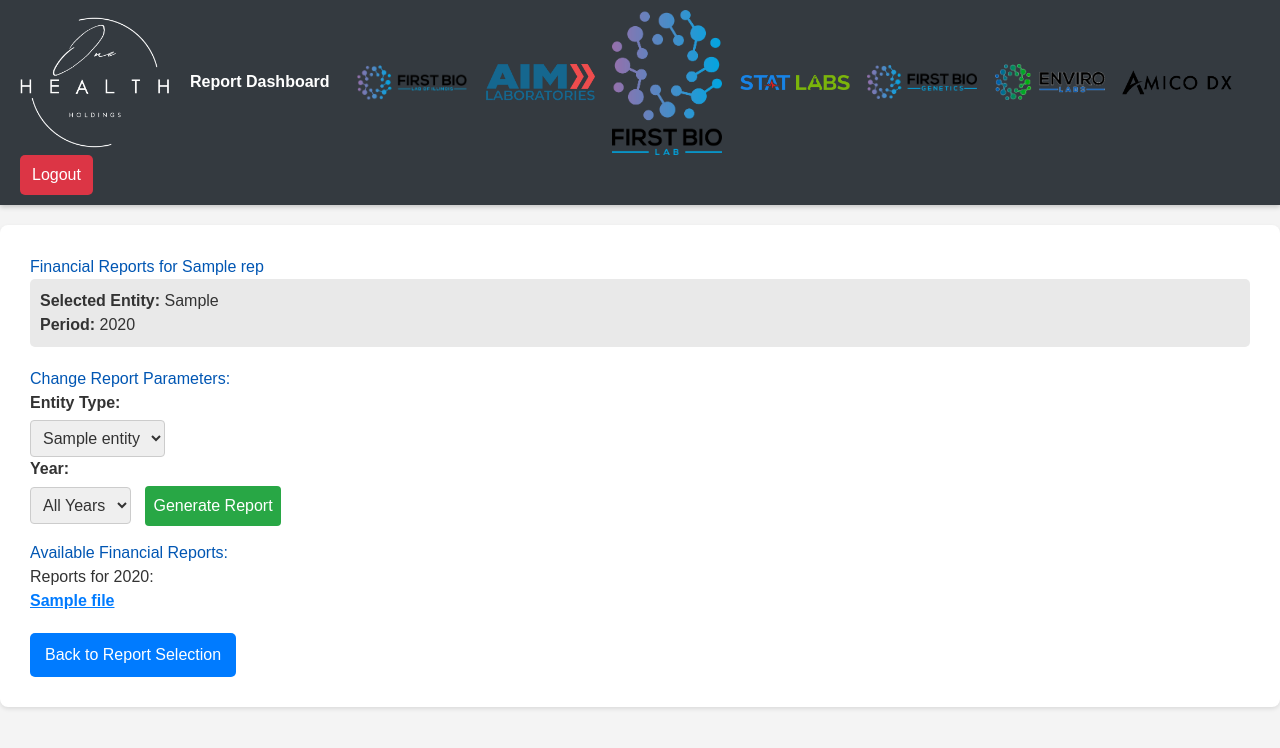
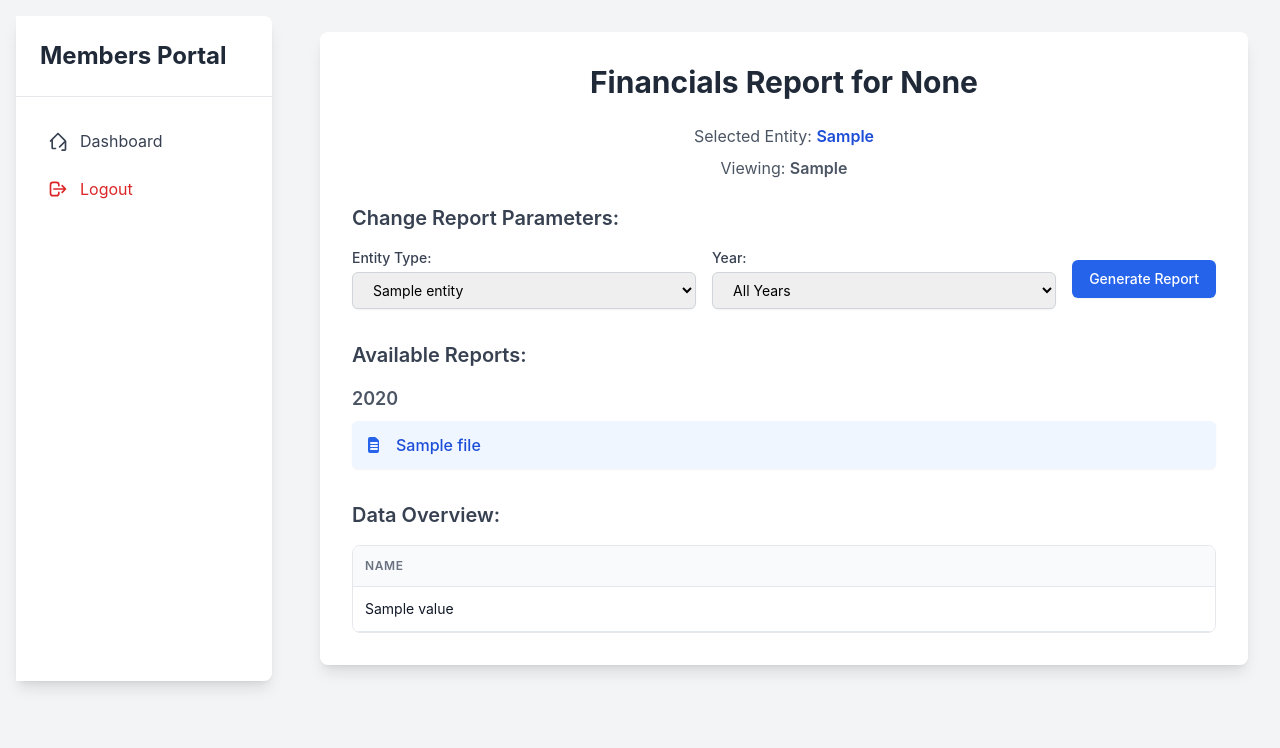
Before and after one commit to drsdass/Members_portal, a Flask app: template templates/dashboard.html in a window 1280 px wide. Shown: the top 748 px of the page. Run offline with Flask 3, Linux system fonts and the light colour scheme; the template is opened without the code that fills it: most values are stand-ins (such as "Sample title", 1, 10 or a date in 2020); parts of the project's set-up code (start-up, migrations or seed data) failed here and were passed over; some libraries are stand-ins or nearby versions.

Commit message:
Update dashboard.html

```diff
--- a/templates/dashboard.html
+++ b/templates/dashboard.html
@@ -3,247 +3,109 @@
 <head>
     <meta charset="UTF-8">
     <meta name="viewport" content="width=device-width, initial-scale=1.0">
-    <title>Dashboard for {{ rep }}</title>
+    <title>Dashboard - Financials</title>
     <script src="https://cdn.tailwindcss.com"></script>
     <style>
-        /* Embed custom styles here since no external style.css */
-        body {
-            font-family: Arial, sans-serif;
-            margin: 0;
-            background-color: #f4f4f4;
-            color: #333;
-        }
-        .container {
-            background-color: #fff;
-            padding: 30px;
-            border-radius: 8px;
-            box-shadow: 0 2px 4px rgba(0, 0, 0, 0.1);
-            max-width: 90%;
-            margin: 20px auto;
-        }
-        h1, h2 {
-            color: #0056b3;
-        }
-        .report-info {
-            margin-bottom: 20px;
-            padding: 10px;
-            background-color: #e9e9e9;
-            border-radius: 5px;
-        }
-        table {
-            width: 100%;
-            border-collapse: collapse;
-            margin-top: 20px;
-        }
-        th, td {
-            border: 1px solid #ddd;
-            padding: 8px;
-            text-align: left;
-        }
-        th {
-            background-color: #0056b3;
-            color: white;
-            font-size: 0.9em;
-        }
-        tr:nth-child(even) {
-            background-color: #f2f2f2;
-        }
-        .no-data {
-            text-align: center;
-            padding: 20px;
-            color: #888;
-        }
-        .back-link, .logout-link {
-            display: inline-block;
-            margin-top: 20px;
-            padding: 10px 15px;
-            background-color: #007bff;
-            color: white;
-            text-decoration: none;
-            border-radius: 5px;
-            transition: background-color 0.3s ease;
-        }
-        .back-link:hover, .logout-link:hover {
-            background-color: #0056b3;
-        }
-        .form-group {
-            margin-bottom: 15px;
-        }
-        .form-group label {
-            display: block;
-            margin-bottom: 5px;
-            font-weight: bold;
-        }
-        .form-group select, .form-group input[type="submit"] {
-            width: auto;
-            padding: 8px;
-            border: 1px solid #ccc;
-            border-radius: 4px;
-            box-sizing: border-box;
-            margin-right: 10px;
-        }
-        .form-group input[type="submit"] {
-            background-color: #28a745;
-            color: white;
-            border: none;
-            cursor: pointer;
-            transition: background-color 0.3s ease;
-        }
-        .form-group input[type="submit"]:hover {
-            background-color: #218838;
-        }
-
-        /* Styles for the main logo */
-        .logo-img {
-            max-width: 150px; /* Keep prominent size */
-            height: auto;
-            margin-right: 20px; /* Increased margin for separation */
-            opacity: 1.0;
-        }
-
-        /* Styles for secondary logos */
-        .secondary-logo-img {
-            max-width: 110px; /* Made a bit larger (from 90px to 110px) */
-            height: auto;
-            opacity: 1.0;
-        }
-
-        /* Navbar styles */
-        .navbar {
-            background-color: #343a40 !important;
-            padding: 10px 20px;
-            box-shadow: 0 2px 5px rgba(0, 0, 0, 0.2);
-            display: flex;
-            align-items: center;
-            justify-content: space-between; /* Distribute items: left, center, right */
-            flex-wrap: wrap; /* Allow wrapping on smaller screens */
-        }
-
-        .navbar-left {
-            display: flex;
-            align-items: center;
-        }
-
-        .navbar-brand {
-            color: #fff !important;
-            font-weight: bold;
-            display: flex;
-            align-items: center;
-            text-decoration: none;
-        }
-
-        .navbar-brand:hover {
-            color: #f8f9fa !important;
-        }
-
-        /* Container for secondary logos */
-        .navbar-secondary-logos {
-            display: flex;
-            flex-grow: 1; /* Allow this section to take available space */
-            justify-content: space-evenly; /* Distribute logos evenly */
-            align-items: center;
-            margin: 0 20px; /* Add some horizontal margin */
-            flex-wrap: wrap; /* Allow secondary logos to wrap if needed */
-            gap: 10px; /* Space between secondary logos */
-        }
-
-        .logout-button {
-            background-color: #dc3545; /* Red color for logout button */
-            color: white;
-            border: none;
-            padding: 8px 12px;
-            border-radius: 5px;
-            cursor: pointer;
-            font-size: 1rem;
-            text-decoration: none; /* Ensure it looks like a button not a link */
-            display: inline-block; /* Allows padding and margin to work correctly */
-        }
-
-        .logout-button:hover {
-            background-color: #c82333;
-        }
-
-        /* Styles for clickable PDF file names */
-        .report-list li a {
-            color: #007bff; /* Blue color */
-            font-weight: bold; /* Bold font */
-            text-decoration: underline; /* Underline by default to indicate clickability */
-        }
-        .report-list li a:hover {
-            text-decoration: none; /* Remove underline on hover for a subtle effect */
-            color: #0056b3; /* Slightly darker blue on hover */
-        }
+        body { font-family: 'Inter', sans-serif; }
+        .table-auto { width: 100%; border-collapse: collapse; }
+        .table-auto th, .table-auto td { padding: 0.75rem; text-align: left; border-bottom: 1px solid #e2e8f0; }
+        .table-auto th { background-color: #f8fafc; font-weight: 600; }
     </style>
 </head>
-<body>
-    <nav class="navbar">
-        <div class="navbar-left">
-            <a class="navbar-brand" href="#">
-                <img src="{{ url_for('static', filename='Labs Logo-03.png') }}" alt="Main Company Logo" class="logo-img">
-                Report Dashboard
-            </a>
-        </div>
-        <div class="navbar-secondary-logos">
-            {# Add your other logos here, ensuring these files are in your 'static' folder #}
-            <img src="{{ url_for('static', filename='First Bio Lab of Illinois.png') }}" alt="First Bio Lab of Illinois" class="secondary-logo-img">
-            <img src="{{ url_for('static', filename='Logo.png') }}" alt="Generic Logo" class="secondary-logo-img">
-            <img src="{{ url_for('static', filename='LOGO (1).PNG') }}" alt="Generic Logo 1" class="secondary-logo-img">
-            <img src="{{ url_for('static', filename='statlabs.png') }}" alt="Stat Labs Logo" class="secondary-logo-img">
-            <img src="{{ url_for('static', filename='FBG Logo.png') }}" alt="FBG Logo" class="secondary-logo-img">
-            <img src="{{ url_for('static', filename='Enviro Labs.png') }}" alt="Enviro Labs Logo" class="secondary-logo-img">
-            <img src="{{ url_for('static', filename='Amico White.png') }}" alt="Amico White Logo" class="secondary-logo-img"> {# Added new logo #}
-        </div>
-        <a href="{{ url_for('logout') }}" class="logout-button">Logout</a>
-    </nav>
-    <div class="container">
-        <h1>Financial Reports for {{ rep }}</h1>
+<body class="bg-gray-100 flex">
+    {% extends 'base_dashboard.html' %}
 
-        <div class="report-info">
-            <p><strong>Selected Entity:</strong> {{ selected_entity }}</p>
-            <p><strong>Period:</strong> {% if selected_year %}{{ selected_year }}{% else %}All Available Years{% endif %}</p>
-        </div>
+    {% block title %}Financials Report for {{ current_username }}{% endblock %}
 
-        <h2>Change Report Parameters:</h2>
-        <form action="{{ url_for('dashboard') }}" method="POST">
+    {% block content %}
+    <div class="bg-white p-8 rounded-lg shadow-lg w-full">
+        <h2 class="text-3xl font-bold text-center text-gray-800 mb-6">Financials Report for {{ current_username }}</h2>
+        <p class="text-center text-gray-600 mb-2">Selected Entity: <span class="font-semibold text-blue-700">{{ selected_entity }}</span></p>
+        <p class="text-center text-gray-600 mb-6">Viewing: <span class="font-semibold">{{ report_type | capitalize }}</span></p>
+
+        <h3 class="text-xl font-semibold text-gray-700 mb-4">Change Report Parameters:</h3>
+        <form action="{{ url_for('dashboard') }}" method="POST" class="space-y-4 mb-8">
             <input type="hidden" name="report_type" value="financials">
-            <div class="form-group">
-                <label for="entity_name">Entity Type:</label>
-                <select id="entity_name" name="entity_name" required class="form-control">
-                    {% for entity in master_entities %}
+            <div class="flex flex-wrap items-center gap-4">
+                <div class="flex-1 min-w-[150px]">
+                    <label for="entity_name" class="block text-sm font-medium text-gray-700 mb-1">Entity Type:</label>
+                    <select id="entity_name" name="entity_name" required
+                            class="mt-1 block w-full px-4 py-2 border border-gray-300 rounded-md shadow-sm focus:ring-blue-500 focus:border-blue-500 sm:text-sm">
+                        {% for entity in user_authorized_entities %}
                             <option value="{{ entity }}" {% if entity == selected_entity %}selected{% endif %}>{{ entity }}</option>
                         {% endfor %}
                     </select>
+                </div>
 
-                <label for="year">Year:</label>
-                <select id="year" name="year" class="form-control">
-                    <option value="">All Years</option> {# Option to view all years #}
+                <div class="flex-1 min-w-[150px]">
+                    <label for="year" class="block text-sm font-medium text-gray-700 mb-1">Year:</label>
+                    <select id="year" name="year"
+                            class="mt-1 block w-full px-4 py-2 border border-gray-300 rounded-md shadow-sm focus:ring-blue-500 focus:border-blue-500 sm:text-sm">
+                        <option value="">All Years</option>
                         {% for y in years %}
                             <option value="{{ y }}" {% if y == selected_year %}selected{% endif %}>{{ y }}</option>
                         {% endfor %}
                     </select>
-                <input type="submit" value="Generate Report" class="btn-primary">
+                </div>
+
+                <div class="flex-shrink-0">
+                    <button type="submit"
+                            class="w-full flex justify-center py-2 px-4 border border-transparent rounded-md shadow-sm text-sm font-medium text-white bg-blue-600 hover:bg-blue-700 focus:outline-none focus:ring-2 focus:ring-offset-2 focus:ring-blue-500">
+                        Generate Report
+                    </button>
+                </div>
             </div>
         </form>
 
-        <h2>Available Financial Reports:</h2>
+        <h3 class="text-xl font-semibold text-gray-700 mb-4">Available Reports:</h3>
         {% if files %}
-            {% for year, year_files in files.items() %}
-                <div class="financial-year-section">
-                    <h3>Reports for {{ year }}:</h3>
-                    <ul class="report-list">
-                        {% for file in year_files %}
-                            <li>
-                                <a href="{{ file.webViewLink }}" target="_blank">{{ file.name }}</a>
+            {% for year, reports in files.items() %}
+                <h4 class="text-lg font-semibold text-gray-600 mt-4 mb-2">{{ year }}</h4>
+                <ul class="space-y-2 mb-4">
+                    {% for file in reports %}
+                        <li class="flex items-center bg-blue-50 p-3 rounded-md shadow-sm">
+                            <svg class="w-5 h-5 text-blue-600 mr-3" fill="currentColor" viewBox="0 0 20 20" xmlns="http://www.w3.org/2000/svg"><path fill-rule="evenodd" d="M4 4a2 2 0 012-2h4.586A2 2 0 0112 2.414L14.586 5A2 2 0 0115 6.414V16a2 2 0 01-2 2H6a2 2 0 01-2-2V4zm2 10a1 1 0 011-1h6a1 1 0 110 2H7a1 1 0 01-1-1zm0-3a1 1 0 011-1h6a1 1 0 110 2H7a1 1 0 01-1-1zm0-3a1 1 0 011-1h6a1 1 0 110 2H7a1 1 0 01-1-1z" clip-rule="evenodd"></path></svg>
+                            <a href="{{ file.webViewLink }}" target="_blank" class="text-blue-700 hover:underline font-medium">
+                                {{ file.name }}
+                            </a>
                         </li>
                     {% endfor %}
                 </ul>
-                </div>
             {% endfor %}
         {% else %}
-            <p class="no-reports-message">No financial report files are currently available for the selected entity or year.</p>
+            <p class="text-gray-600 text-center">No financial report files are currently available for the selected year or entity.</p>
         {% endif %}
 
-        <a href="{{ url_for('select_report') }}" class="back-link">Back to Report Selection</a>
+        <h3 class="text-xl font-semibold text-gray-700 mt-8 mb-4">Data Overview:</h3>
+        {% if data %}
+            <div class="overflow-x-auto rounded-lg border border-gray-200">
+                <table class="table-auto min-w-full divide-y divide-gray-200">
+                    <thead class="bg-gray-50">
+                        <tr>
+                            {% for key in data[0].keys() %}
+                                {% if key != 'Username' and key != 'PatientID' %} {# Do not display 'Username' or 'PatientID' #}
+                                    <th scope="col" class="px-6 py-3 text-left text-xs font-medium text-gray-500 uppercase tracking-wider">{{ key | replace('_', ' ') | title }}</th>
+                                {% endif %}
+                            {% endfor %}
+                        </tr>
+                    </thead>
+                    <tbody class="bg-white divide-y divide-gray-200">
+                        {% for row in data %}
+                            <tr>
+                                {% for key, value in row.items() %}
+                                    {% if key != 'Username' and key != 'PatientID' %} {# Do not display 'Username' or 'PatientID' #}
+                                        <td class="px-6 py-4 whitespace-nowrap text-sm text-gray-900">{{ value }}</td>
+                                    {% endif %}
+                                {% endfor %}
+                            </tr>
+                        {% endfor %}
+                    </tbody>
+                </table>
             </div>
+        {% else %}
+            <p class="text-gray-600 text-center">No tabular data available for your selected entity or report type.</p>
+        {% endif %}
+    </div>
+    {% endblock %}
 </body>
 </html>
```
Lines whose indentation alone changed are shown as unchanged.
